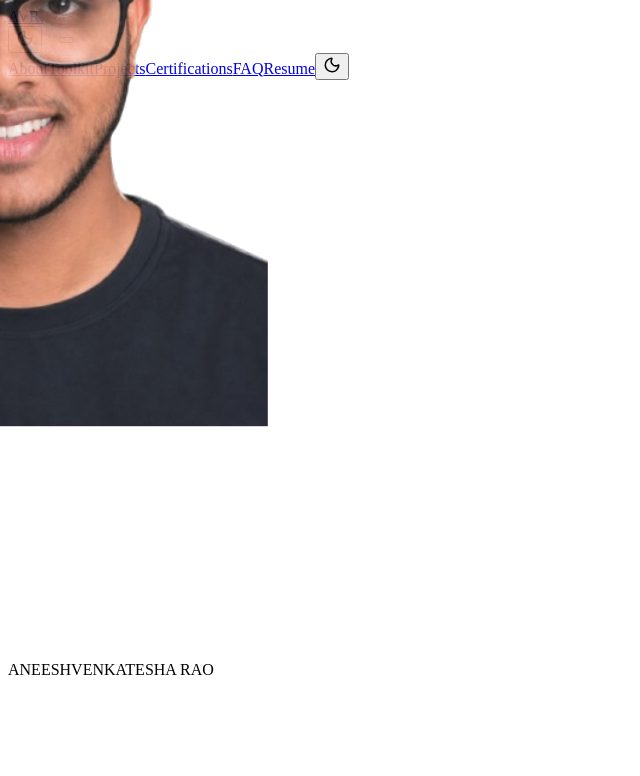
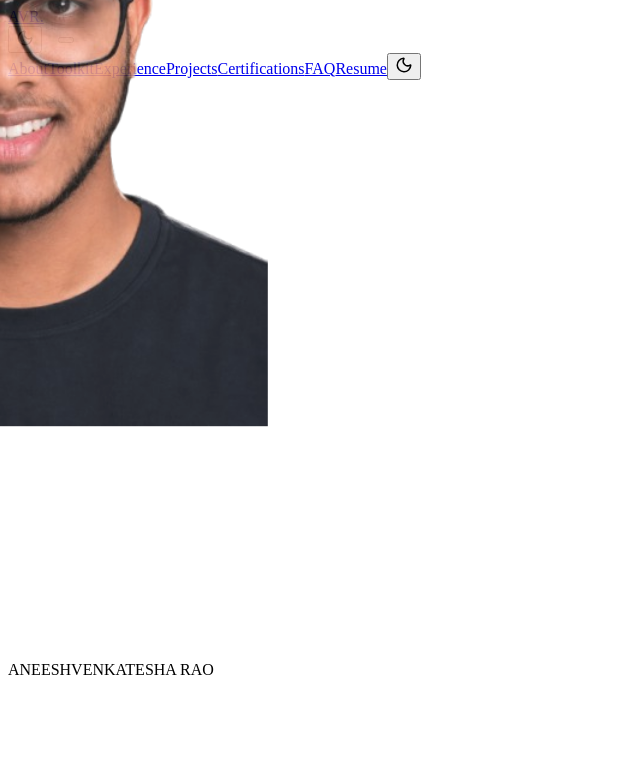
Before and after one commit to AneeshVRao/portfolio, a React (Vite) app: page / in a window 1280 px wide. Shown: the top 776 px of the page, without its empty margins (0-640 px from the left). Built offline with nearby package versions, Linux system fonts and the light colour scheme; no server answers; the HTML template or start-up script is replaced by a standard one.

Commit message:
style: establish strict alternating section backgrounds and add experience link to navbar

```diff
--- a/src/components/Experience.tsx
+++ b/src/components/Experience.tsx
@@ -4,7 +4,7 @@ import SectionEyebrow from './ui/SectionEyebrow'
 
 export default function Experience() {
   return (
-    <section id="experience" aria-label="Work and Academic History" style={{ background: 'var(--bg-white)', padding: '80px 0', overflow: 'hidden' }}>
+    <section id="experience" aria-label="Work and Academic History" style={{ background: 'var(--bg-light)', padding: '80px 0', overflow: 'hidden' }}>
       <div className="container">
         <FadeUp>
           <SectionEyebrow>Journey</SectionEyebrow>
--- a/src/components/Method.tsx
+++ b/src/components/Method.tsx
@@ -5,7 +5,7 @@ import { getImageUrl } from '../utils/images'
 
 export default function Method() {
   return (
-    <section id="method" aria-label="Core Engineering Methodology" style={{ background: 'var(--bg-light)', padding: '80px 0' }}>
+    <section id="method" aria-label="Core Engineering Methodology" style={{ background: 'var(--bg-white)', padding: '80px 0' }}>
       <div className="container">
         {/* Top Header Grid */}
         <div className="method-grid-top">
--- a/src/components/Navbar.tsx
+++ b/src/components/Navbar.tsx
@@ -47,13 +47,14 @@ export default function Navbar() {
       setScrolled(!isTop)
 
       // Section theme mapping
-      const sections = ['hero', 'about', 'toolkit', 'method', 'projects', 'certifications', 'faq', 'contact']
+      const sections = ['hero', 'about', 'toolkit', 'experience', 'method', 'projects', 'certifications', 'faq', 'contact']
       const sectionThemes: Record<string, 'dark' | 'light' | 'beige'> = {
         hero: 'dark',
         about: 'beige',
         toolkit: 'light',
-        method: 'beige',
-        projects: 'light',
+        experience: 'beige',
+        method: 'light',
+        projects: 'beige',
         certifications: 'light',
         faq: 'beige',
         contact: 'dark',
@@ -160,6 +161,13 @@ export default function Navbar() {
               Toolkit
             </a>
             <a
+              href="#experience"
+              className={`navbar__link ${activeSection === 'experience' ? 'navbar__link--active' : ''}`}
+              onClick={() => setMenuActive(false)}
+            >
+              Experience
+            </a>
+            <a
               href="#projects"
               className={`navbar__link ${activeSection === 'projects' ? 'navbar__link--active' : ''}`}
               onClick={() => setMenuActive(false)}
--- a/src/components/Projects.tsx
+++ b/src/components/Projects.tsx
@@ -79,7 +79,7 @@ export default function Projects() {
   }, [selectedProject])
 
   return (
-    <section id="projects" aria-label="Software Projects" style={{ background: 'var(--bg-white)', padding: '80px 0' }}>
+    <section id="projects" aria-label="Software Projects" style={{ background: 'var(--bg-light)', padding: '80px 0' }}>
       <div className="container">
         <FadeUp>
           <SectionEyebrow>Projects</SectionEyebrow>
```
